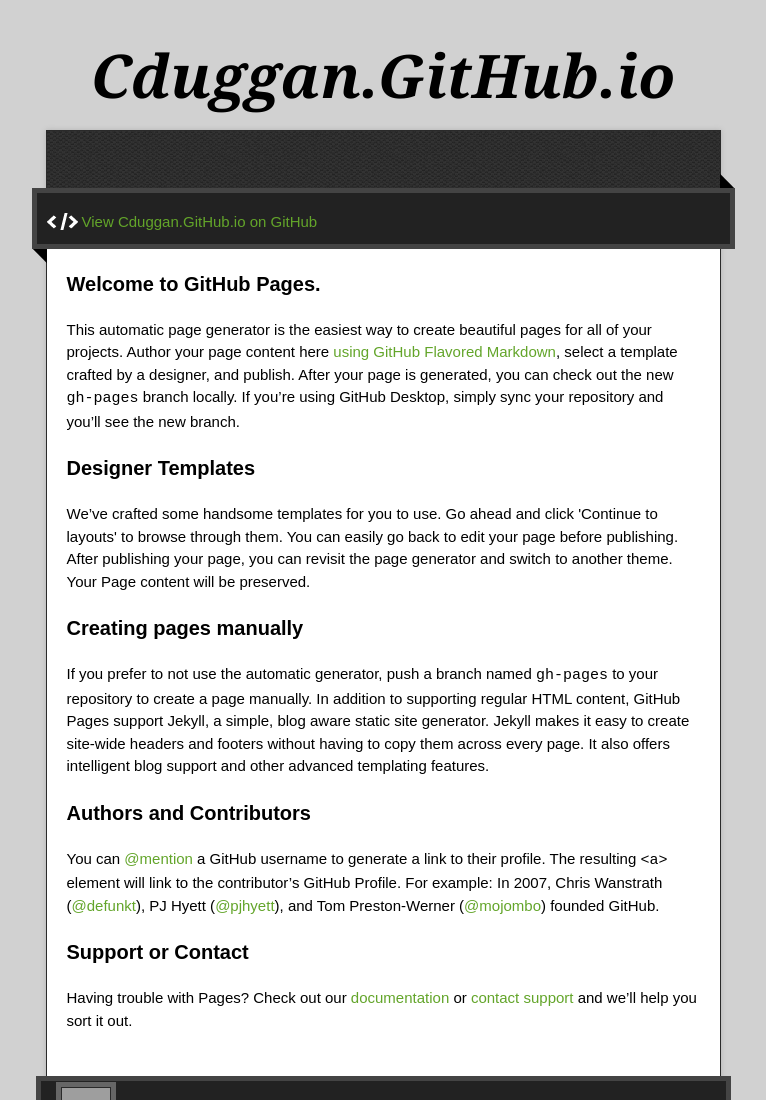
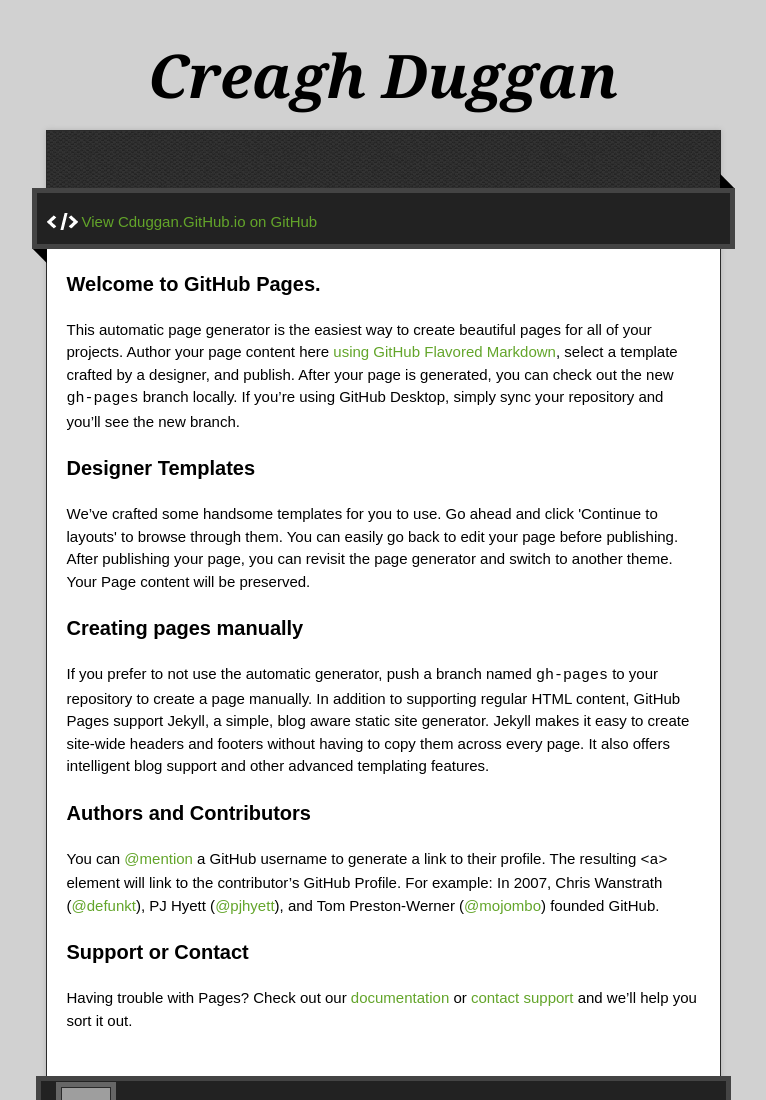
Before and after one commit to cduggan/cduggan.github.io, a plain HTML site: page index.html in a window 1280 px wide. Shown: the top 1100 px of the page, without its empty margins (257-1023 px from the left). Drawn offline with nearby package versions, Linux system fonts and the light colour scheme; grey boxes are pictures that could not be loaded.

Commit message:
Update index.html

```diff
--- a/index.html
+++ b/index.html
@@ -22,7 +22,7 @@
 
   <div class="wrapper">
     <header>
-      <h1 class="title">Cduggan.GitHub.io</h1>
+      <h1 class="title">Creagh Duggan</h1>
     </header>
     <div id="container">
       <p class="tagline"></p>
```
